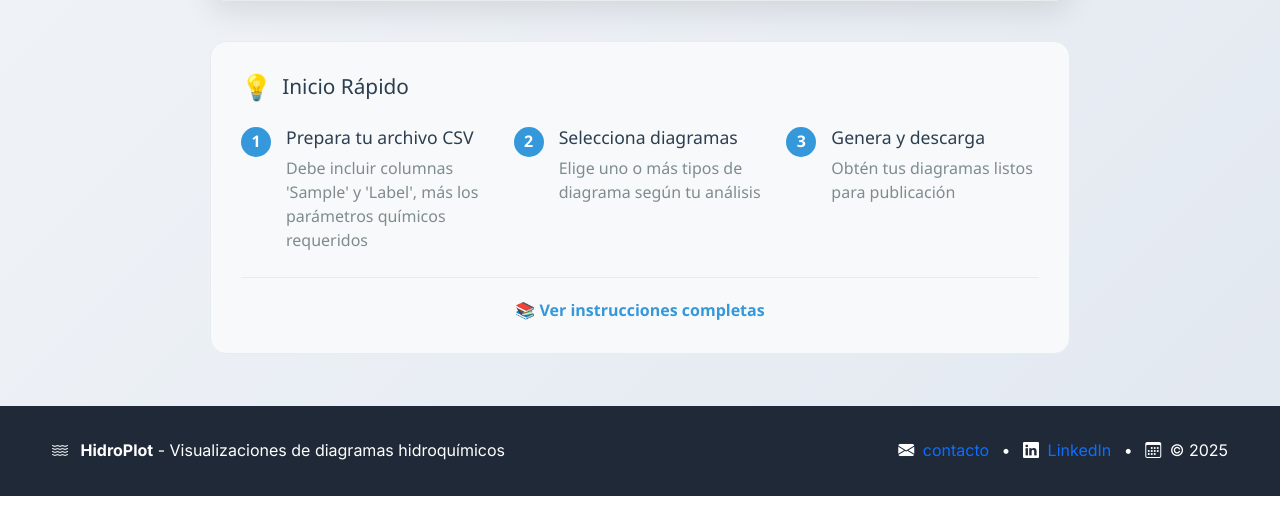
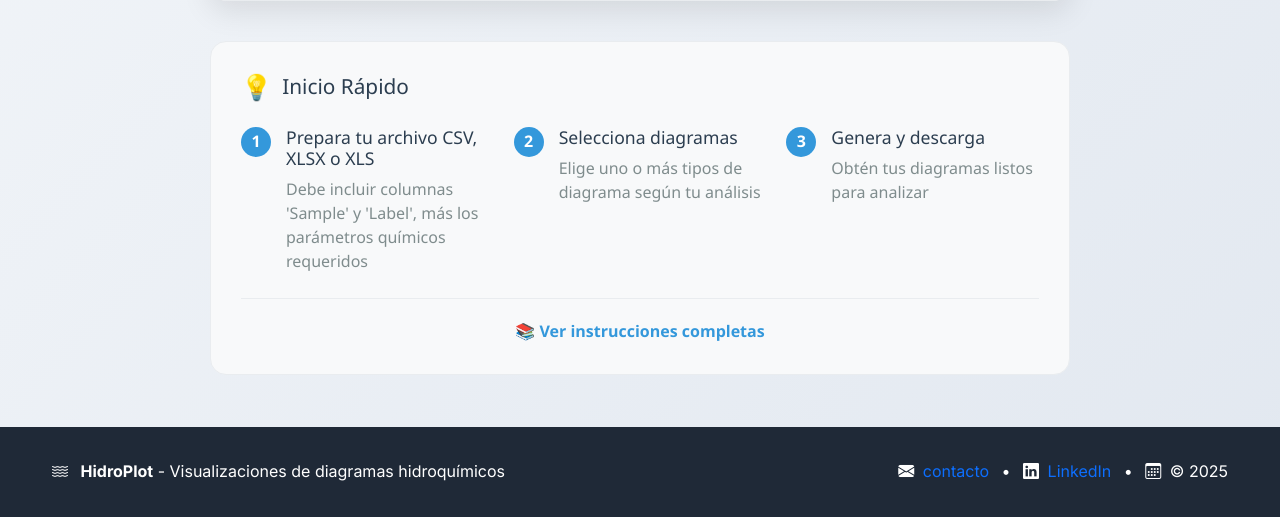
Before and after one commit to valegio/hydrochemplot, a Flask app: page / in a window 1280 px wide; the page is wider, and only the part inside the window is pictured. Shown: the part 1191-1708 px from the top of that part. Before the commit the page ends 1687 px from the top of that part, so only its background shows below. Run offline with Flask 3, Linux system fonts and the light colour scheme.

Commit message:
Update index.html

```diff
--- a/templates/index.html
+++ b/templates/index.html
@@ -108,7 +108,7 @@
             <div class="help-item">
                 <div class="help-number">1</div>
                 <div class="help-content">
-                    <h4>Prepara tu archivo CSV</h4>
+                    <h4>Prepara tu archivo CSV, XLSX o XLS</h4>
                     <p>Debe incluir columnas 'Sample' y 'Label', más los parámetros químicos requeridos</p>
                 </div>
             </div>
@@ -123,7 +123,7 @@
                 <div class="help-number">3</div>
                 <div class="help-content">
                     <h4>Genera y descarga</h4>
-                    <p>Obtén tus diagramas listos para publicación</p>
+                    <p>Obtén tus diagramas listos para analizar</p>
                 </div>
             </div>
         </div>
@@ -188,7 +188,7 @@ document.addEventListener('DOMContentLoaded', function() {
 
         if (!hasFile) {
             e.preventDefault();
-            alert('⚠️ Por favor selecciona un archivo CSV');
+            alert('⚠️ Por favor selecciona un archivo');
             return;
         }
 
```
